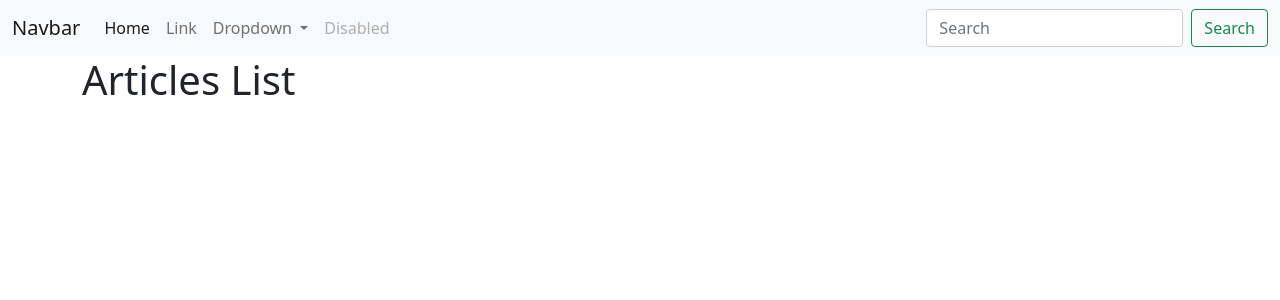
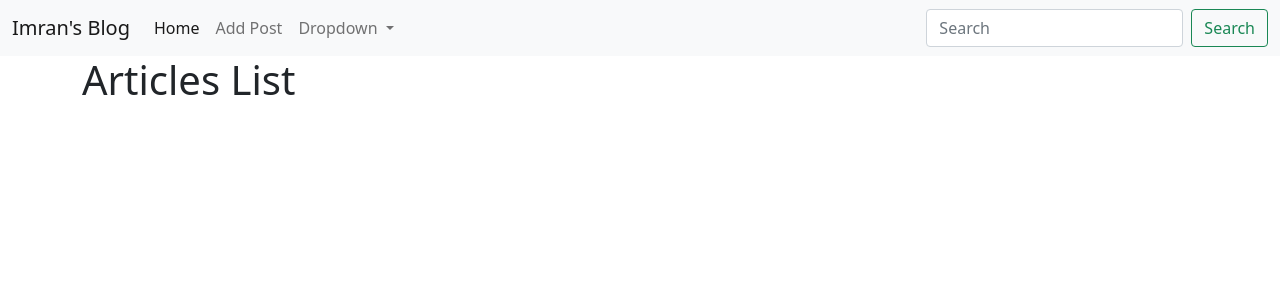
Before and after one commit to imraan024/My-Blog, a Django app: page / in a window 1280 px wide. Shown: the top 300 px of the page. Run offline with Django 3.2, Linux system fonts and the light colour scheme; data that the repository does not hold is empty.

Commit message:
add post page added

```diff
--- a/myblog/models.py
+++ b/myblog/models.py
@@ -1,5 +1,7 @@
 from django.db import models
 from django.contrib.auth.models import User
+from django.urls import reverse
+
 class Post(models.Model):
     title = models.CharField(max_length= 255)
     author = models.ForeignKey(User, on_delete=models.CASCADE)
@@ -7,5 +9,6 @@ class Post(models.Model):
 
     def __str__(self):
         return self.title + ' | ' + str(self.author)
-
+    def get_absolute_url(self):
+        return reverse ('article', args =(str(self.id)))
 # Create your models here.
--- a/templates/article.html
+++ b/templates/article.html
@@ -1,6 +1,6 @@
 {% extends 'base.html' %}
 {% block title %}
-{{ post.title }}
+        {{ post.title }}
 {% endblock %}
 
 {% block body %}
--- a/templates/base.html
+++ b/templates/base.html
@@ -4,7 +4,7 @@
 <head>
   <title>
       {% block title %}
-      Welcome, Imran's Blog
+         Welcome, Imran's Blog
       {% endblock %}
     </title>
 
@@ -16,18 +16,17 @@
 <body>
     <nav class="navbar navbar-expand-lg navbar-light bg-light">
         <div class="container-fluid">
-          <a class="navbar-brand" href="#">Navbar</a>
+          <a class="navbar-brand" href="#">Imran's Blog</a>
           <button class="navbar-toggler" type="button" data-bs-toggle="collapse" data-bs-target="#navbarSupportedContent" aria-controls="navbarSupportedContent" aria-expanded="false" aria-label="Toggle navigation">
             <span class="navbar-toggler-icon"></span>
           </button>
           <div class="collapse navbar-collapse" id="navbarSupportedContent">
             <ul class="navbar-nav me-auto mb-2 mb-lg-0">
               <li class="nav-item">
-                <a class="nav-link active" aria-current="page" href="#">Home</a>
+                <a class="nav-link active" aria-current="page" href="{% url 'home'  %}" >Home</a>
               </li>
-              <li class="nav-item">
-                <a class="nav-link" href="#">Link</a>
-              </li>
+              {% block addpost %}
+              {% endblock %}
               <li class="nav-item dropdown">
                 <a class="nav-link dropdown-toggle" href="#" id="navbarDropdown" role="button" data-bs-toggle="dropdown" aria-expanded="false">
                   Dropdown
@@ -38,9 +37,6 @@
                   <li><hr class="dropdown-divider"></li>
                   <li><a class="dropdown-item" href="#">Something else here</a></li>
                 </ul>
-              </li>
-              <li class="nav-item">
-                <a class="nav-link disabled" href="#" tabindex="-1" aria-disabled="true">Disabled</a>
               </li>
             </ul>
             <form class="d-flex">
--- a/templates/home.html
+++ b/templates/home.html
@@ -1,11 +1,16 @@
 {% extends 'base.html' %}
 
+{% block addpost %}
+    <li class="nav-item">
+    <a class="nav-link" href="{% url 'add_post' %}">Add Post</a>
+    </li>
+{% endblock %}
 {% block body %}
 <h1>Articles List</h1>
 <ul>
     {% for post in object_list %}
     <li><p><a href = "{% url 'article' post.pk %}"{{ post.title}} - {{Post.author}}<br>
-        {{post.body}}</p></li>
+        {{post.title}}</p></li>
 
 
 {% endfor %}
```
Also changed, not shown: templates/add.html (+12 -0 lines).
